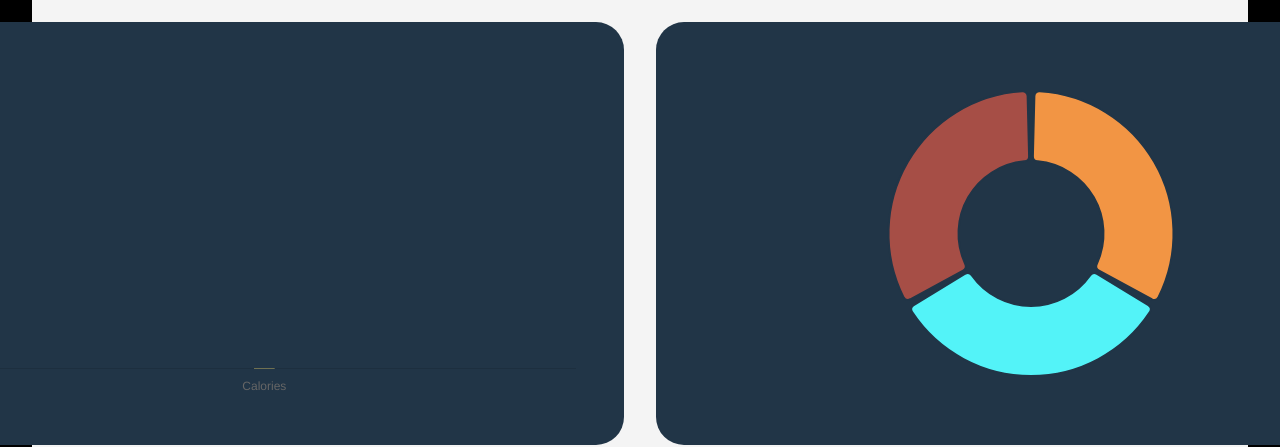
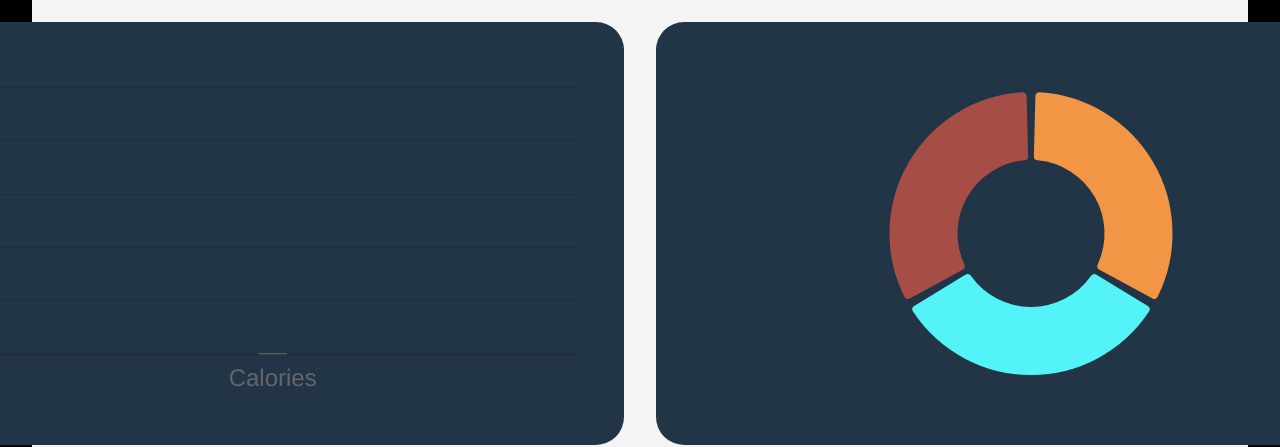
Before and after one commit to tarikmetin/Nutricount, a React (Vite) app: page / in a window 1280 px wide. Shown: the part 129-576 px from the top of the page. Built offline with nearby package versions, Linux system fonts and the light colour scheme.

Commit message:
before-use-reducer

```diff
--- a/src/components/SelectedIngredient.jsx
+++ b/src/components/SelectedIngredient.jsx
@@ -10,7 +10,11 @@ function filterObjects(ingredientArr) {
   );
 }
 
-export default function SelectedIngredient({ ingredientInfo }) {
+export default function SelectedIngredient({
+  ingredientInfo,
+  setSelectedIngredientList,
+  selectedIngredientList,
+}) {
   const [
     {
       nutrition: [nutritionValues, setNutritionValues],
--- a/src/components/SelectedIngredients.jsx
+++ b/src/components/SelectedIngredients.jsx
@@ -11,23 +11,31 @@ function filterObjects(ingredientArr) {
     .filter((value) => Object.keys(value).length !== 0);
 }
 
+//The list of picked ingredients from the searchbar
 export default function SelectedIngredients({ selectedIngredient }) {
-  //The list of picked ingredients from the searchbar
   const [selectedIngredientList, setSelectedIngredientList] = useState([]);
 
+  //List filtered out from initial state object and duplicates
+  const filteredIngredientList = filterObjects([
+    ...selectedIngredientList,
+    selectedIngredient,
+  ]);
   //This function adds the ingredient into the list everytime there is a change in the selected ingredient
   useEffect(() => {
-    const filteredIngredientList = filterObjects([
-      ...selectedIngredientList,
-      selectedIngredient,
-    ]);
     setSelectedIngredientList(filteredIngredientList);
   }, [selectedIngredient]);
 
   return (
     <div className="selected-ingredient-content-holder">
       {selectedIngredientList.map((ingredient, id) => {
-        return <SelectedIngredient key={id} ingredientInfo={ingredient} />;
+        return (
+          <SelectedIngredient
+            key={id}
+            ingredientInfo={ingredient}
+            setSelectedIngredientList={setSelectedIngredientList}
+            selectedIngredientList={selectedIngredientList}
+          />
+        );
       })}
     </div>
   );
--- a/src/components/charts/BarChart.jsx
+++ b/src/components/charts/BarChart.jsx
@@ -15,10 +15,20 @@ const options = {
       grid: {
         display: false,
       },
+      ticks: {
+        font: {
+          size: 24,
+        },
+      },
     },
     y: {
       grid: {
-        display: false,
+        display: true,
+      },
+      ticks: {
+        font: {
+          size: 24,
+        },
       },
     },
   },
@@ -35,7 +45,7 @@ export default function BarChart({ totalVal }) {
       ...displayData,
       datasets: [
         {
-          barThickness: 20,
+          barThickness: 28,
           label: "Nutrition Values",
           data: [totalVal.totalCal],
           backgroundColor: ["#F7DC6F"],
--- a/src/index.css
+++ b/src/index.css
@@ -213,6 +213,12 @@ body {
   margin-left: 0.25em;
 }
 
+.delete-button {
+  position: absolute;
+  top: 2px;
+  right: 2px;
+}
+
 @media (max-width: 1250px) {
   .selected-ingredient-content-holder {
     grid-template-columns: 1fr 1fr;
```
